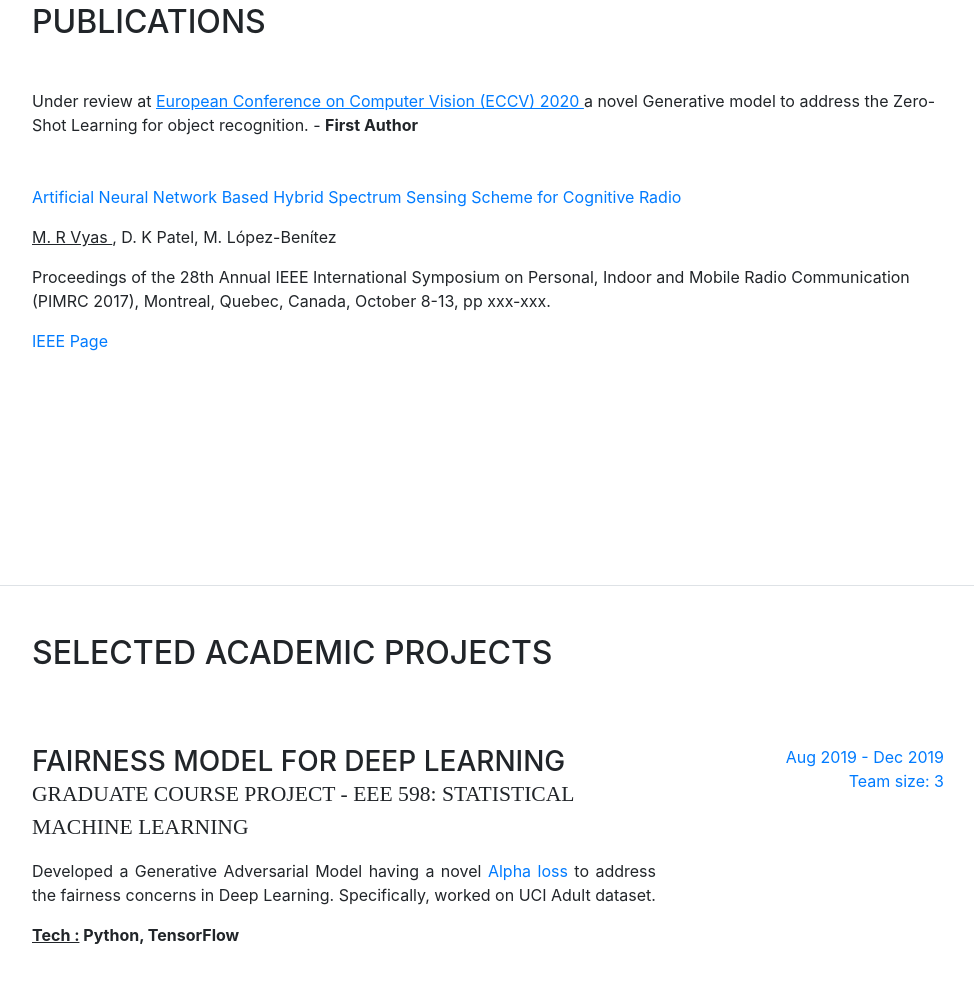
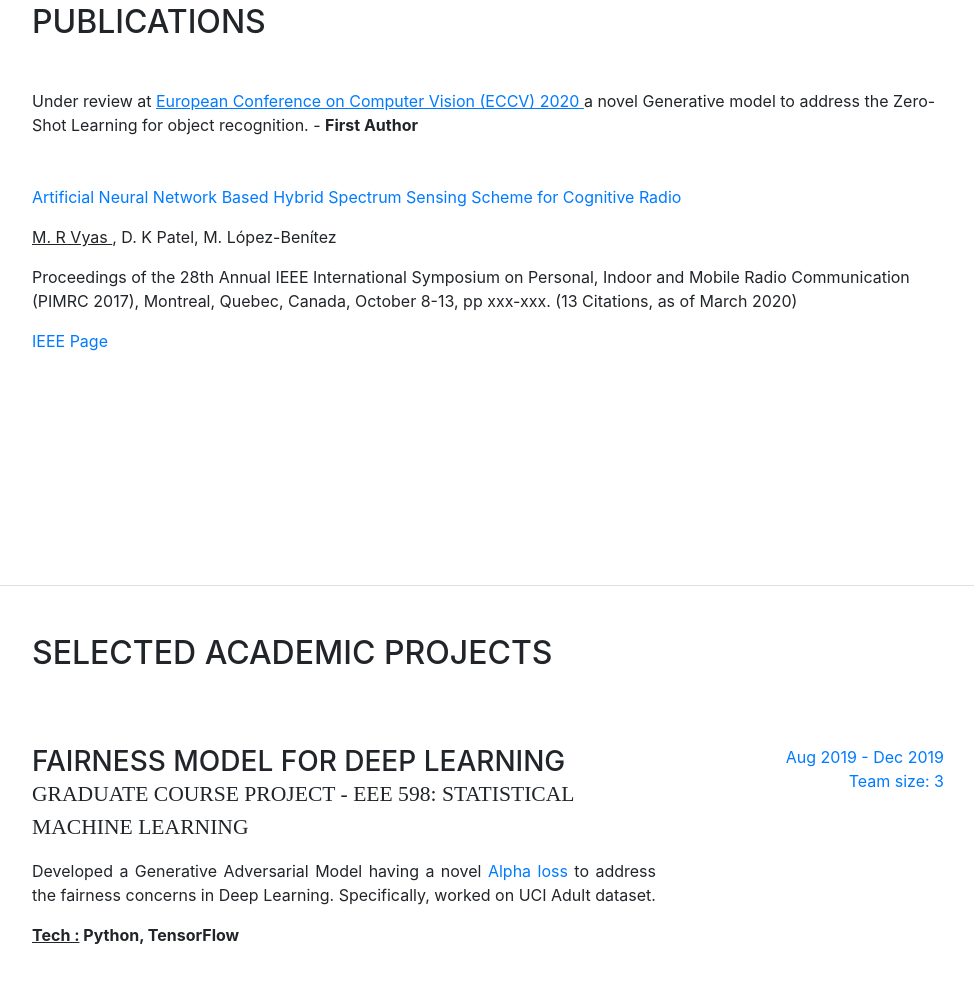
Before and after one commit to Maunil/test_webiste, a website with bundled scripts: page index.html in a window 1280 px wide. Shown: the part 5073-6081 px from the top of the page, without its empty margins (288-1262 px from the left). Built offline with nearby package versions, Linux system fonts and the light colour scheme; a web font is replaced by a local one.

Commit message:
Update index.html

```diff
--- a/index.html
+++ b/index.html
@@ -117,7 +117,7 @@
                 </span>
               </a>
             </li>
-			-->
+		!-->
 
 			<li class="list-inline-item">
               <a href="https://www.linkedin.com/in/maunil-vyas-456919106/">
@@ -345,7 +345,7 @@
           <p> <u>M. R Vyas </u>, D. K Patel, M. López-Benítez</p>
           <p>
           Proceedings of the 28th Annual IEEE International Symposium on Personal, Indoor and Mobile Radio Communication
-          (PIMRC 2017), Montreal, Quebec, Canada, October 8-13, pp xxx-xxx.
+          (PIMRC 2017), Montreal, Quebec, Canada, October 8-13, pp xxx-xxx. (13 Citations, as of March 2020)
           </p>
           <p> <a href="http://ieeexplore.ieee.org/document/8292449">IEEE Page</a>
 
```
